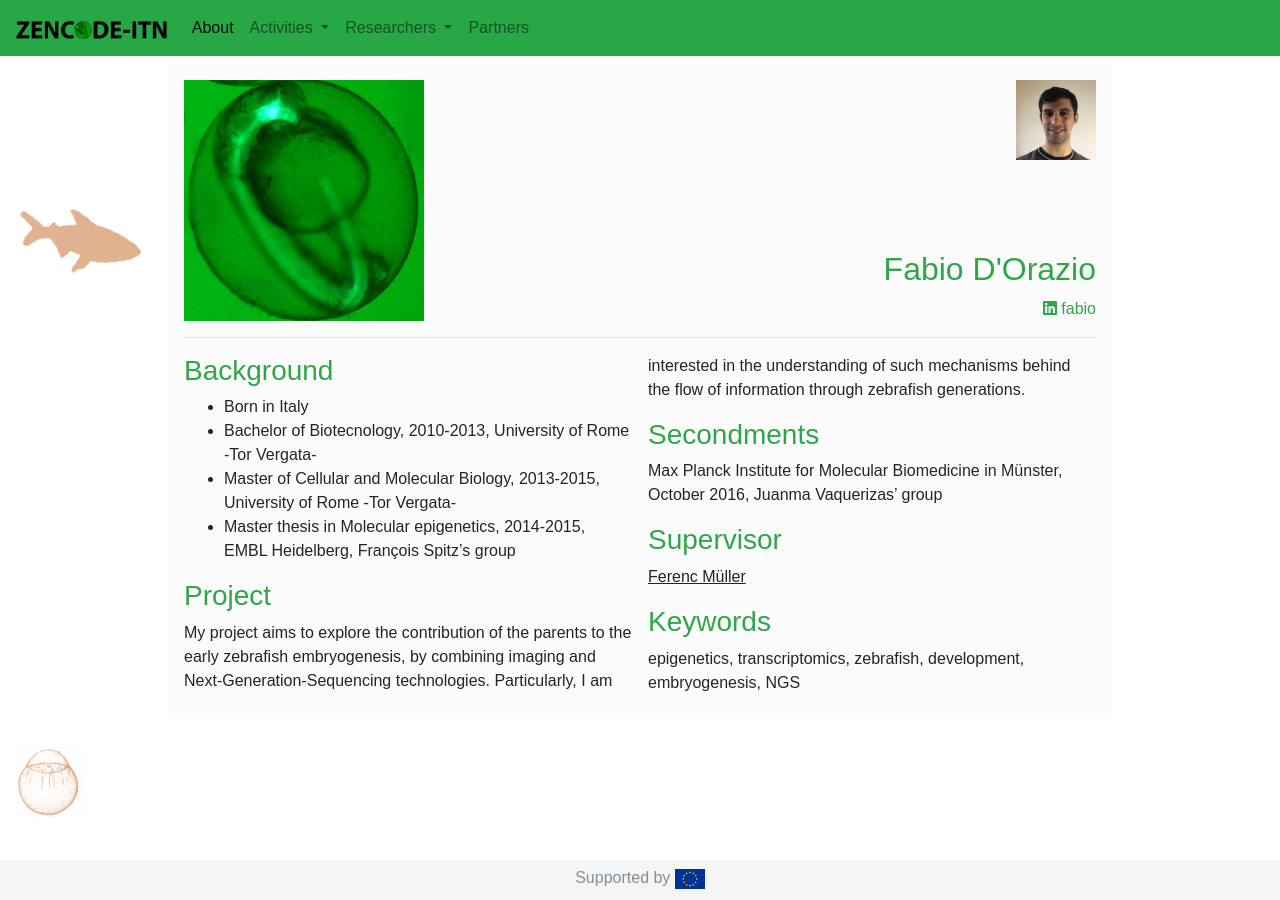
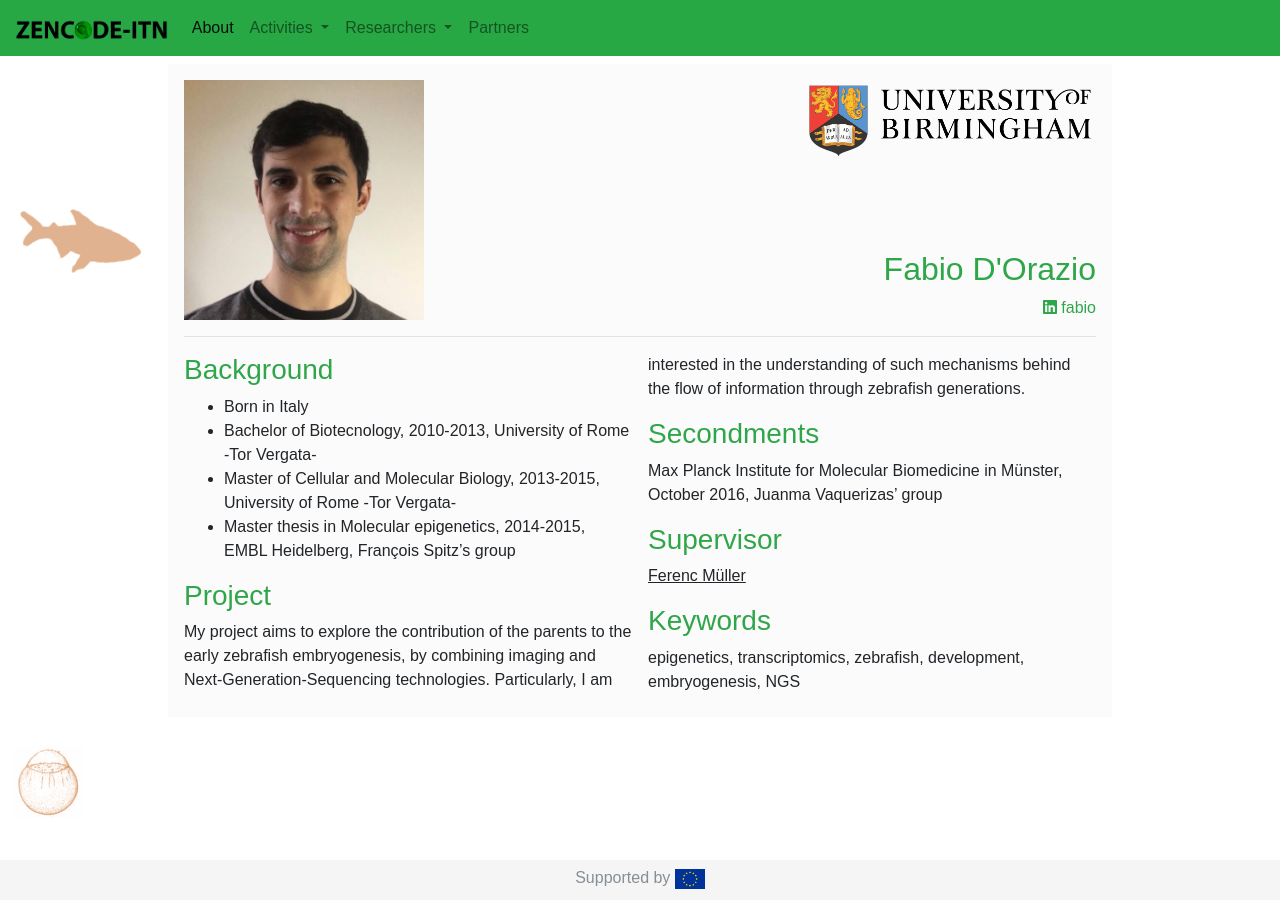
Before and after one commit to zencode-itn/zencode-itn.github.io, a Jekyll site: the page built from _researchers/2017-12-08-esr-04-fabio.md, in a window 1280 px wide. Built offline with Jekyll 4.4.1, drawn with Linux system fonts in a browser that asks for light colours; nearby versions of some CDN libraries; a script that is not in the unit is left out; comment, search, counter and statistics services are not loaded.

Commit message:
Update 2017-12-08-esr-04-fabio.md

```diff
--- a/_researchers/2017-12-08-esr-04-fabio.md
+++ b/_researchers/2017-12-08-esr-04-fabio.md
@@ -2,8 +2,8 @@
 layout: profile
 title: Fabio D'Orazio
 name: Fabio D'Orazio
-profile-pic: /library/images/square.png
-orginsation-pic: /library/images/profiles/fabio.jpg
+profile-pic: /library/images/profiles/fabio.jpg
+orginsation-pic: /library/images/partner_uob_logo.png
 github:
 twitter:
 linkedin: fabio-d-orazio-100877149/
```
